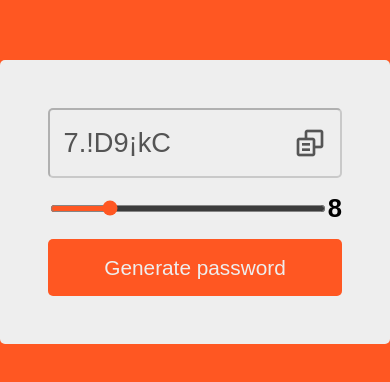
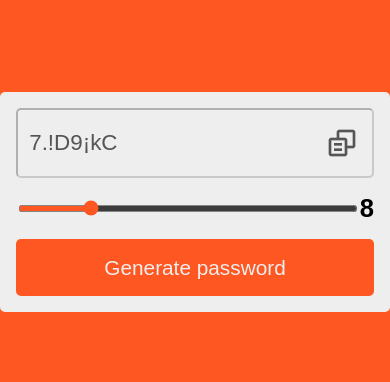
Before and after one commit to TizianoMontenegro/Random-Password-Generator, a plain HTML site: page index.html in a window 390 px wide. Shown: the part 220-602 px from the top of the page. Drawn offline with nearby package versions, Linux system fonts and the light colour scheme.

Commit message:
add responsive

```diff
--- a/styles.css
+++ b/styles.css
@@ -77,3 +77,23 @@ body{
 .wrapper .generate-button:hover{
     background-color: #ff7744;
 }
+
+@media (max-width: 420px) {
+    .wrapper{
+        padding: 1em;
+        border-radius: none;
+    }
+    .wrapper .password-box input{
+        width: 100%;
+        height: 100%;
+        font-size: 1.4em;
+        background-color: var(--color-card);
+        padding-left: .5em;
+        border-radius: var(--border-radius);
+    }
+}
+@media (max-width: 320px) {
+    .wrapper .password-box input{
+        font-size: 1.2em;
+    }
+}
```
